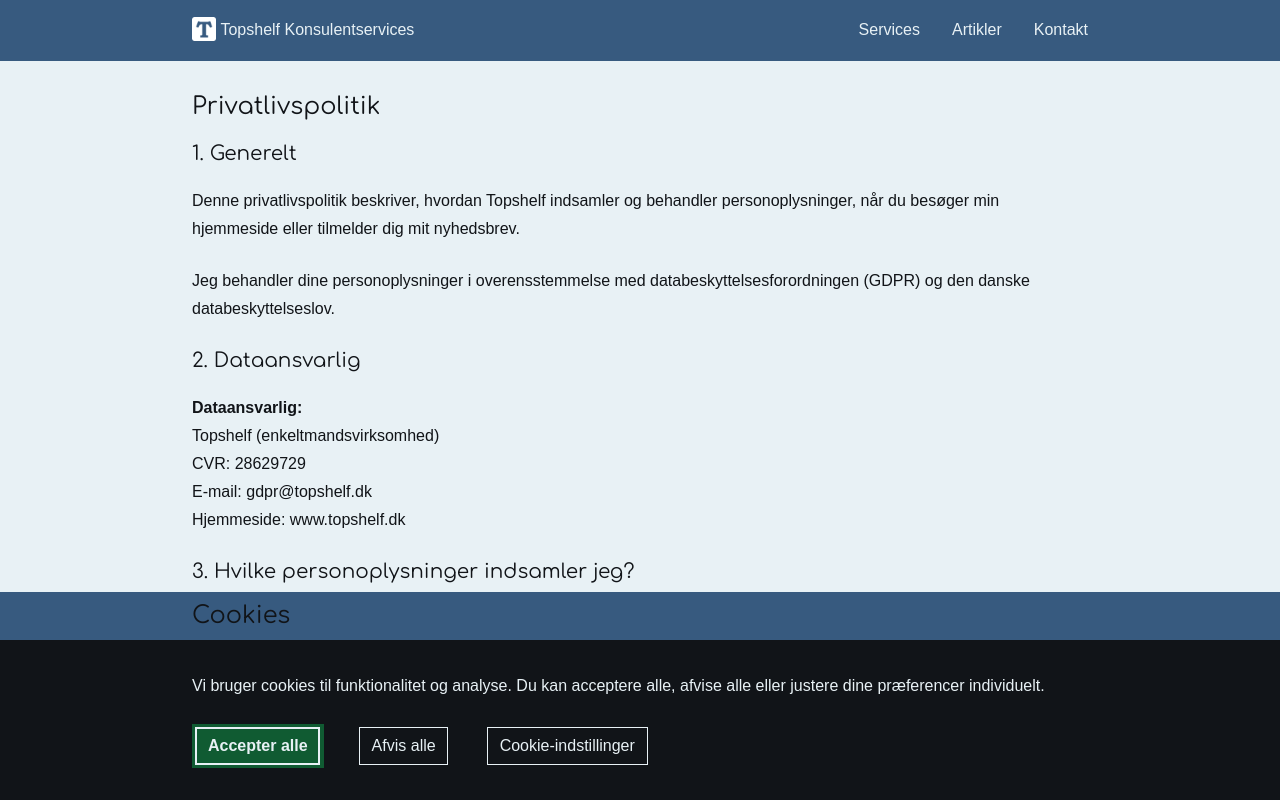
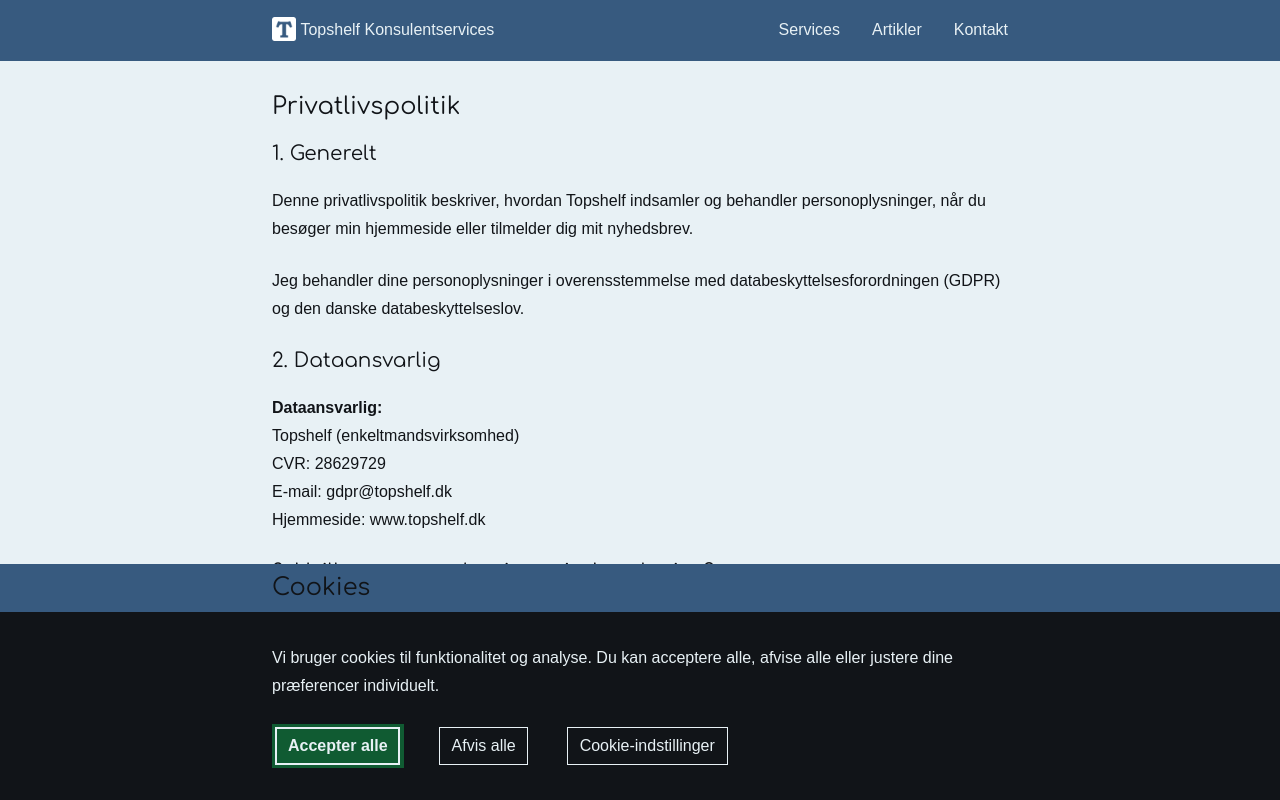
Before and after one commit to topshelfweb/topshelfdk, a Next.js app: page /privatliv in a window 1280 px wide. Shown: the top 800 px of the page. Built offline with nearby package versions, Linux system fonts and the light colour scheme; no server answers.

Commit message:
fix container width on extra large screens

```diff
--- a/app/artikler/[slug]/page.tsx
+++ b/app/artikler/[slug]/page.tsx
@@ -82,8 +82,8 @@
 		<>
 			<Container className="py-8">
 				<p><Link href="/">Hjem</Link> <FaChevronRight className="inline align-middle mb-1" /> <Link href="/artikler">Artikler</Link> <FaChevronRight className="inline align-middle mb-1" /> {post.title}</p>
-				<div className="xl:flex xl:gap-16">
-					<article id="blogPost" className="xl:flex-3">
+				<div className="xl:flex xl:gap-32">
+					<article id="blogPost" className="xl:flex-2">
 						<header>
 							<h1 className="font-heading text-3xl">{post.title}</h1>
 							<p>Af {post.author}, <time dateTime={post.date}>{new Date(post.date).toLocaleDateString("da-DK", { day: "numeric", weekday: "long", month: "long", year: "numeric" })}</time></p>
--- a/components/ui/container/index.tsx
+++ b/components/ui/container/index.tsx
@@ -2,7 +2,7 @@
 
 export default function Container({ children, className }: { children: ReactNode, className?: string }) {
 	return (
-		<div className={"w-full px-4 lg:px-48 " + className}>
+		<div className={"w-full px-4 lg:px-48 xl:px-68 " + className}>
 			{children}
 		</div>
 	);
```
